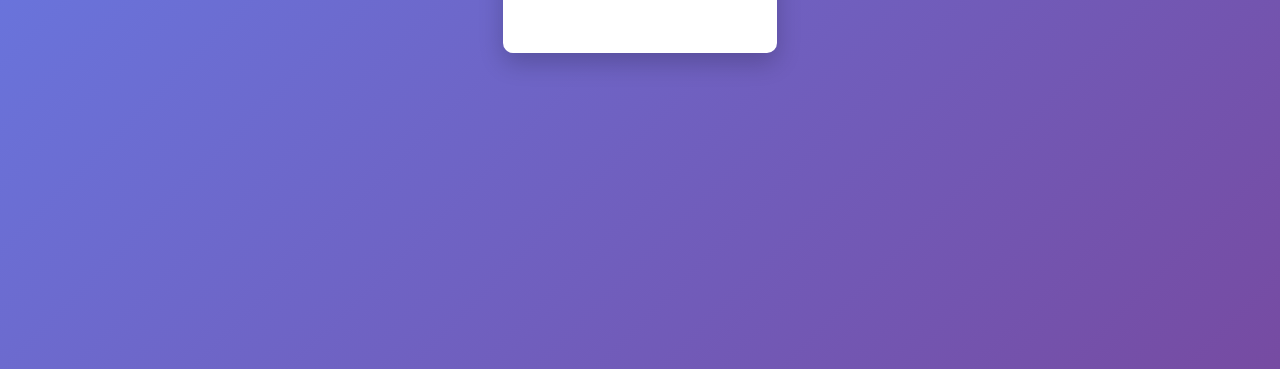
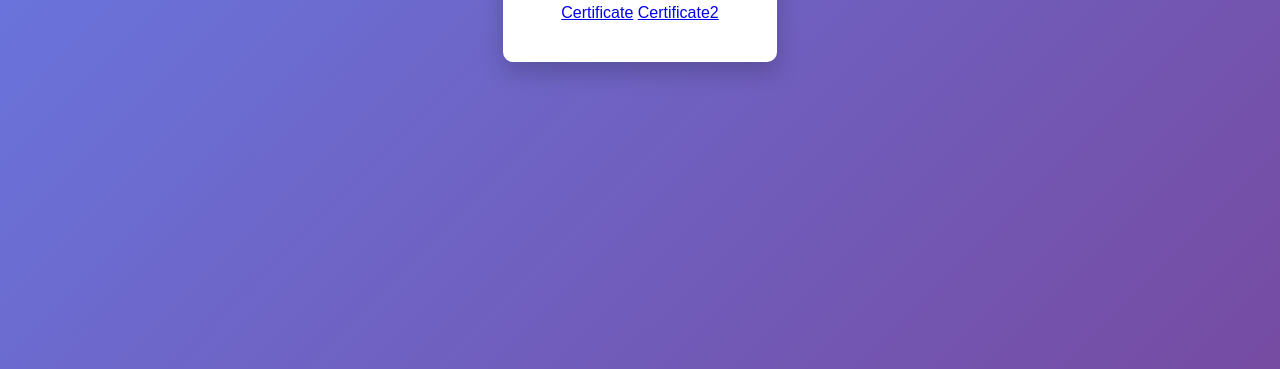
Before and after one commit to mohian-dev/mohian, a plain HTML site: page index.html in a window 1280 px wide. Shown: the part 431-800 px from the top of the page. Drawn offline with Linux system fonts and the light colour scheme.

Commit message:
certification added

```diff
--- a/index.html
+++ b/index.html
@@ -35,6 +35,8 @@
     <div class="container">
         <h1>Welcome!</h1>
         <p>This is your welcome page.</p>
+        <a href="./files/MOHIAN UL ISLAM-Web Development with Python Django 4-A34205.pdf" target="_blank">Certificate</a>
+        <a href="./files/MOHIAN UL ISLAM-Web Development with Python Django 4-C34206.pdf" target="_blank">Certificate2</a>
 
     </div>
 </body>
```
